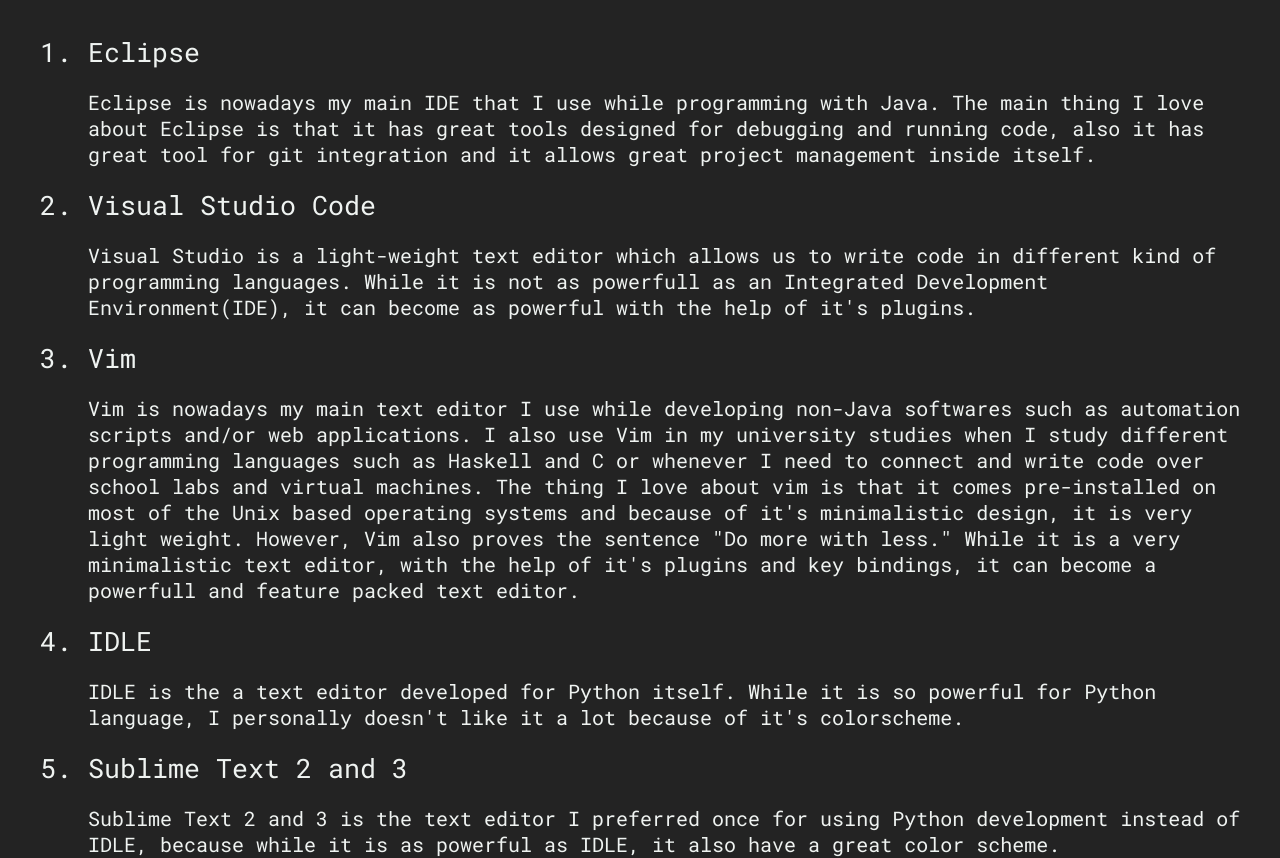
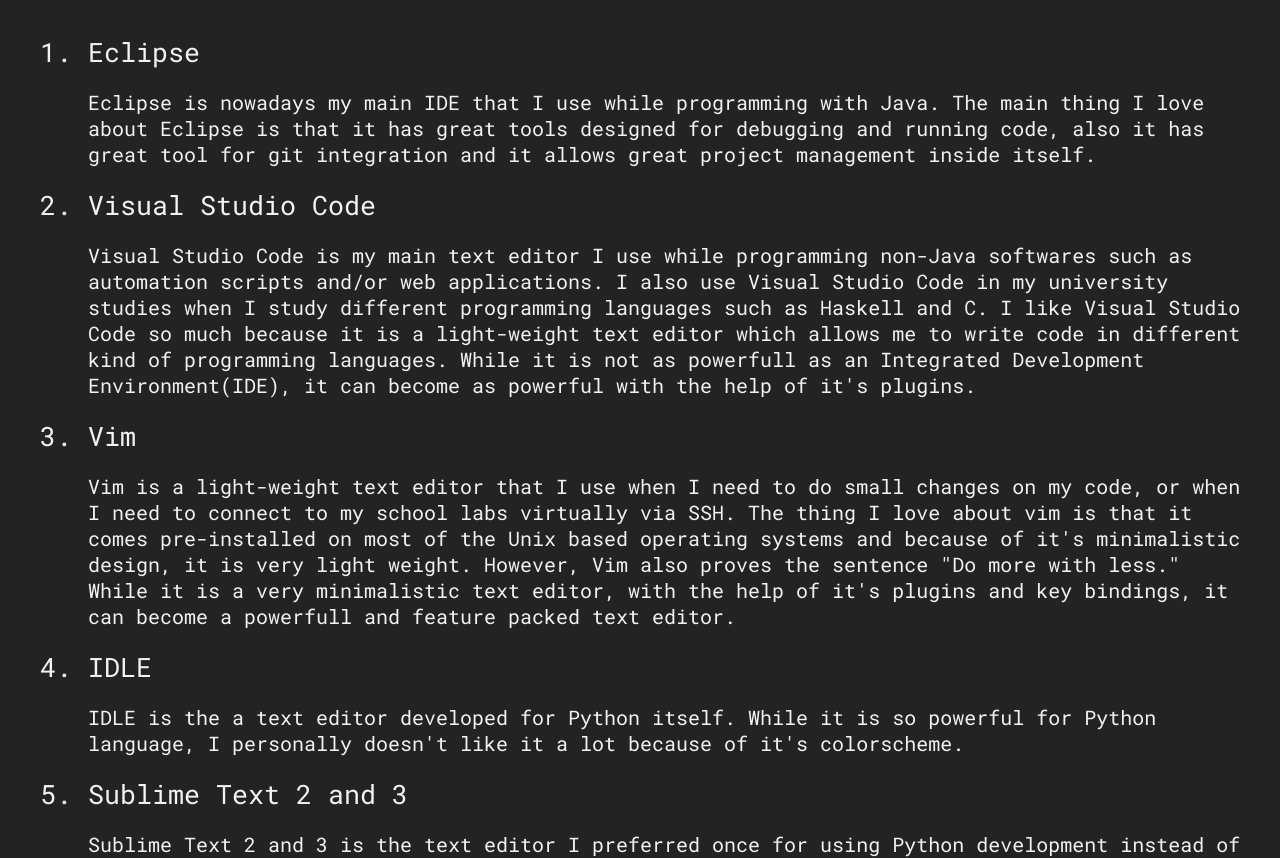
Before and after one commit to alicagatay/My-Personal-Website, a Django app: page /about in a window 1280 px wide. Shown: the part 1165-2023 px from the top of the page. Run offline with Django 3.2, Linux system fonts and the light colour scheme.

Commit message:
Made a small change on my about page.

```diff
--- a/blog/templates/blog/about.html
+++ b/blog/templates/blog/about.html
@@ -62,7 +62,9 @@
 
                 <li>Visual Studio Code</li>
                 <p>
-                Visual Studio is a light-weight text editor which allows us to write code in different kind of programming
+                Visual Studio Code is my main text editor I use while programming non-Java softwares such as automation scripts and/or web
+                applications. I also use Visual Studio Code in my university studies when I study different programming languages such as Haskell and C. I like
+                Visual Studio Code so much because it is a light-weight text editor which allows me to write code in different kind of programming
                 languages. While it is not as powerfull as an Integrated Development Environment(IDE), it can become as
                 powerful with the help of it's plugins.
                 </p>
@@ -71,9 +73,8 @@
                 <li>Vim</li>
                 <p>
 
-                Vim is nowadays my main text editor I use while developing non-Java softwares such as automation scripts and/or web
-                applications. I also use Vim in my university studies when I study different programming languages such as Haskell and C or
-                whenever I need to connect and write code over school labs and virtual machines. The thing I love about vim is that it
+                Vim is a light-weight text editor that I use when I need to do small changes on my code,
+                or when I need to connect to my school labs virtually via SSH. The thing I love about vim is that it
                 comes pre-installed on most of the Unix based operating systems and because of it's minimalistic design, it is very light
                 weight. However, Vim also proves the sentence "Do more with less." While it is a very minimalistic text editor, with
                 the help of it's plugins and key bindings, it can become a powerfull and feature packed text editor.
```
